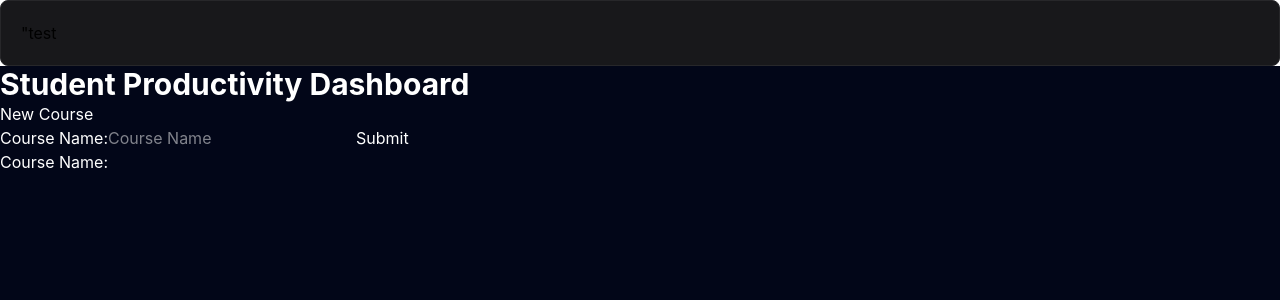
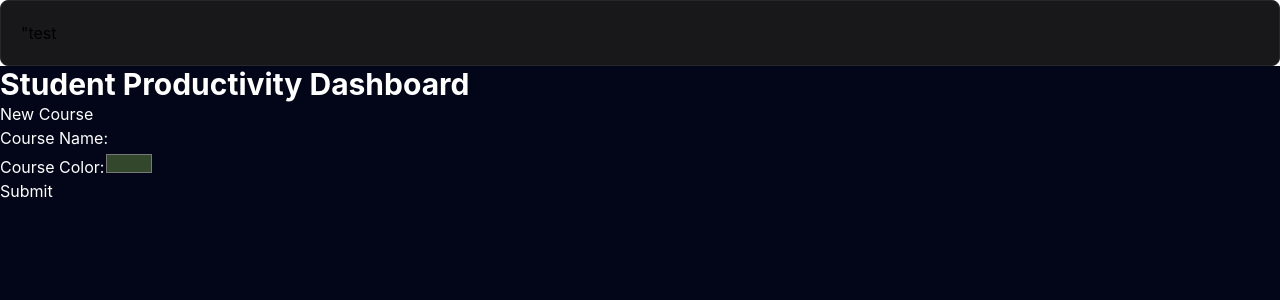
Before and after one commit to Davidhub907/productivity-dashboard, a React (Vite) app: page / in a window 1280 px wide. Shown: the top 300 px of the page. Built offline with nearby package versions, Linux system fonts and the light colour scheme.

Commit message:
form and new course creation. course does not go anywhere though

```diff
--- a/src/components/courses/CourseForm.jsx
+++ b/src/components/courses/CourseForm.jsx
@@ -2,16 +2,32 @@ import { useState } from "react";
 
 function CourseForm() {
     const [courseName, setCourseName] = useState("");
+    const [courseColor, setCourseColor] = useState("#32472c");
+
+    function handleSubmit(event) {
+        event.preventDefault();
+
+        const newCourse = {
+            id: crypto.randomUUID(),
+            name: courseName.trim(),
+            color: courseColor,
+        }
+        console.log("New Course Created:", newCourse);
+    }
 
     return (
         <div>
             <h1>New Course</h1>
-            <form>
+            <form onSubmit={handleSubmit}>
                 <label>Course Name:
-                    <input type ="text" placeholder="Course Name" onChange={(e) => setCourseName(e.target.value)}/>
+                    <input type ="text" value={courseName} onChange={(e) => setCourseName(e.target.value)}/>
                 </label>
+                <br />
+                <label> Course Color:
+                    <input type="color" value={courseColor} onChange={(e) => setCourseColor(e.target.value)} />
+                </label>
+                <br />
                 <button type="submit">Submit</button>
-                <p>Course Name: {courseName}</p>
             </form>
         </div>
     );
```
